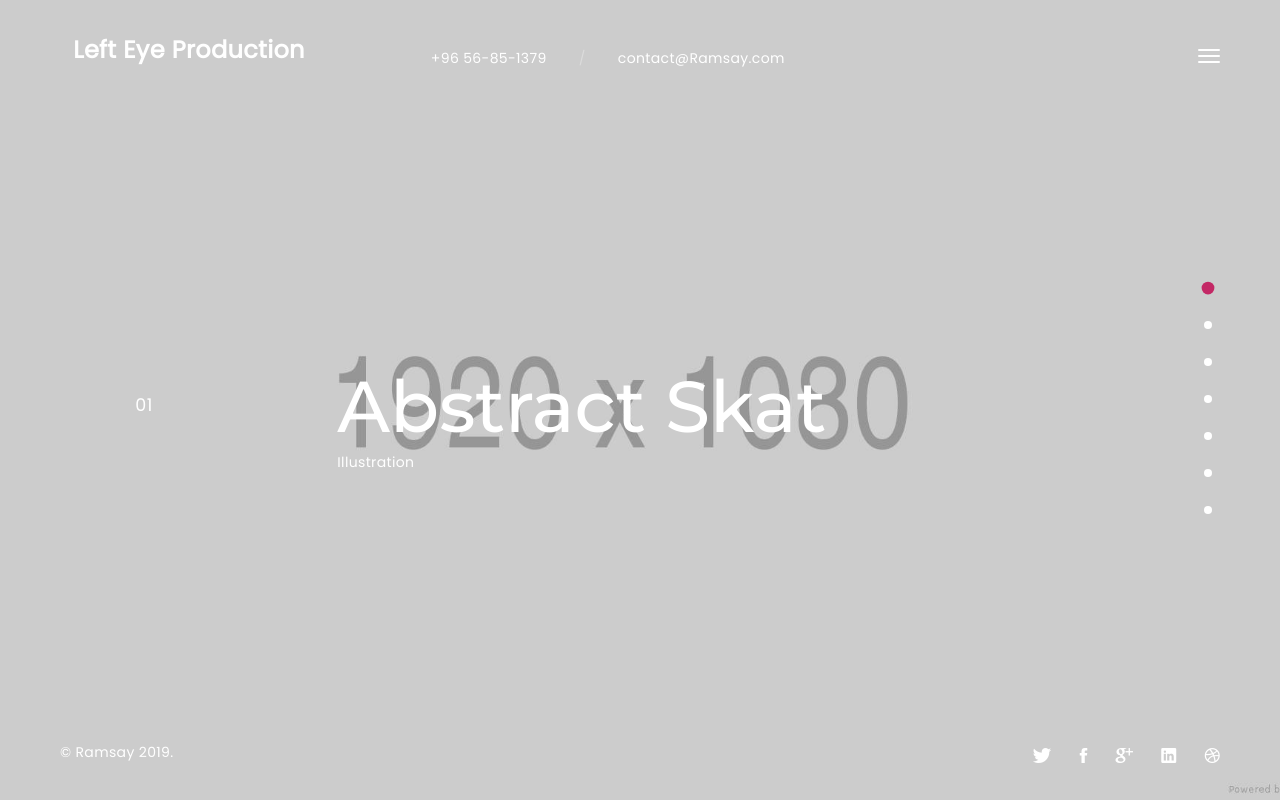
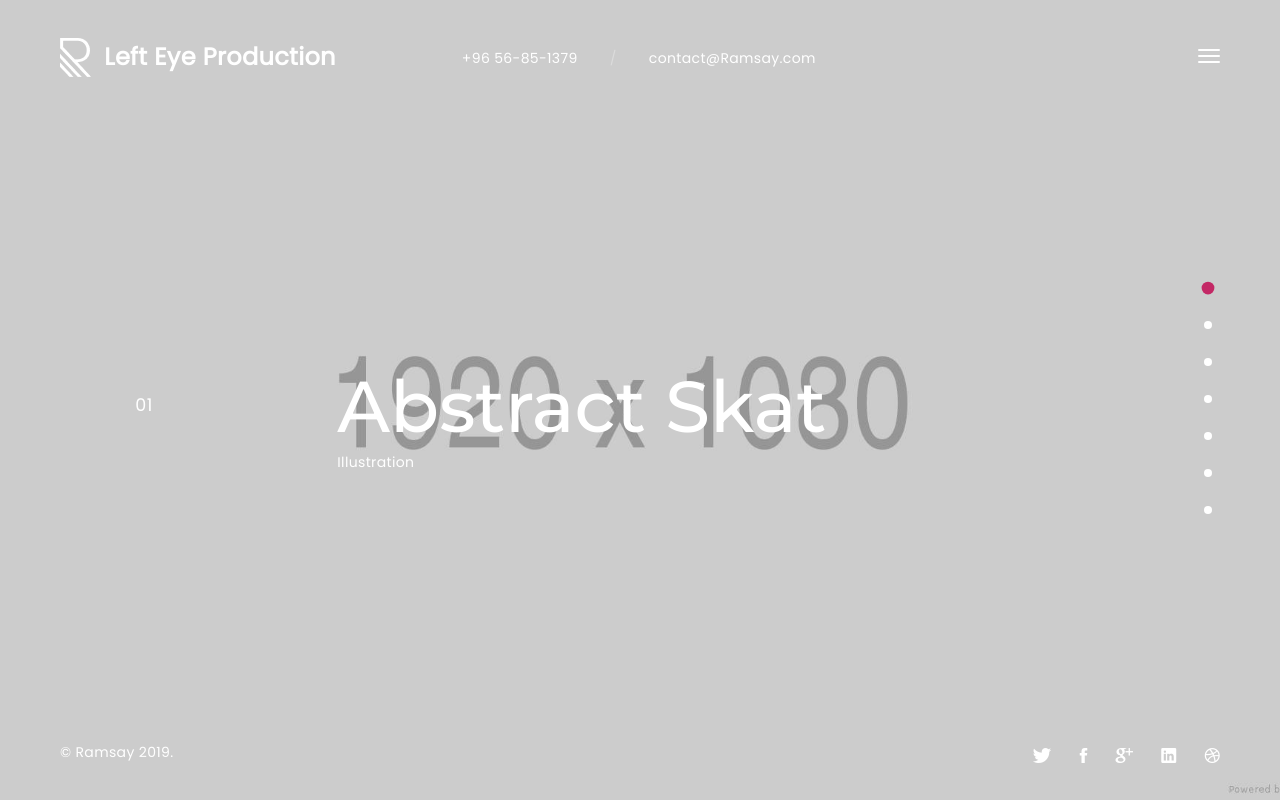
Before and after one commit to umang8k/eye, a plain HTML site: page index.html in a window 1280 px wide. Drawn offline with Linux system fonts and the light colour scheme; files whose address does not match are found by name.

Commit message:
Update index.html

```diff
--- a/index.html
+++ b/index.html
@@ -71,7 +71,7 @@
     <header class="navbar navbar-fullpage boxed">
       <div class="navbar-bg"></div>
       <a class="brand" href="#">
-        <img alt="" src="images/left.png">
+        <img alt="" src="images/brand.png">
         <div class="brand-info">
           <div class="brand-name">Left Eye Production</div>
         </div>
```
